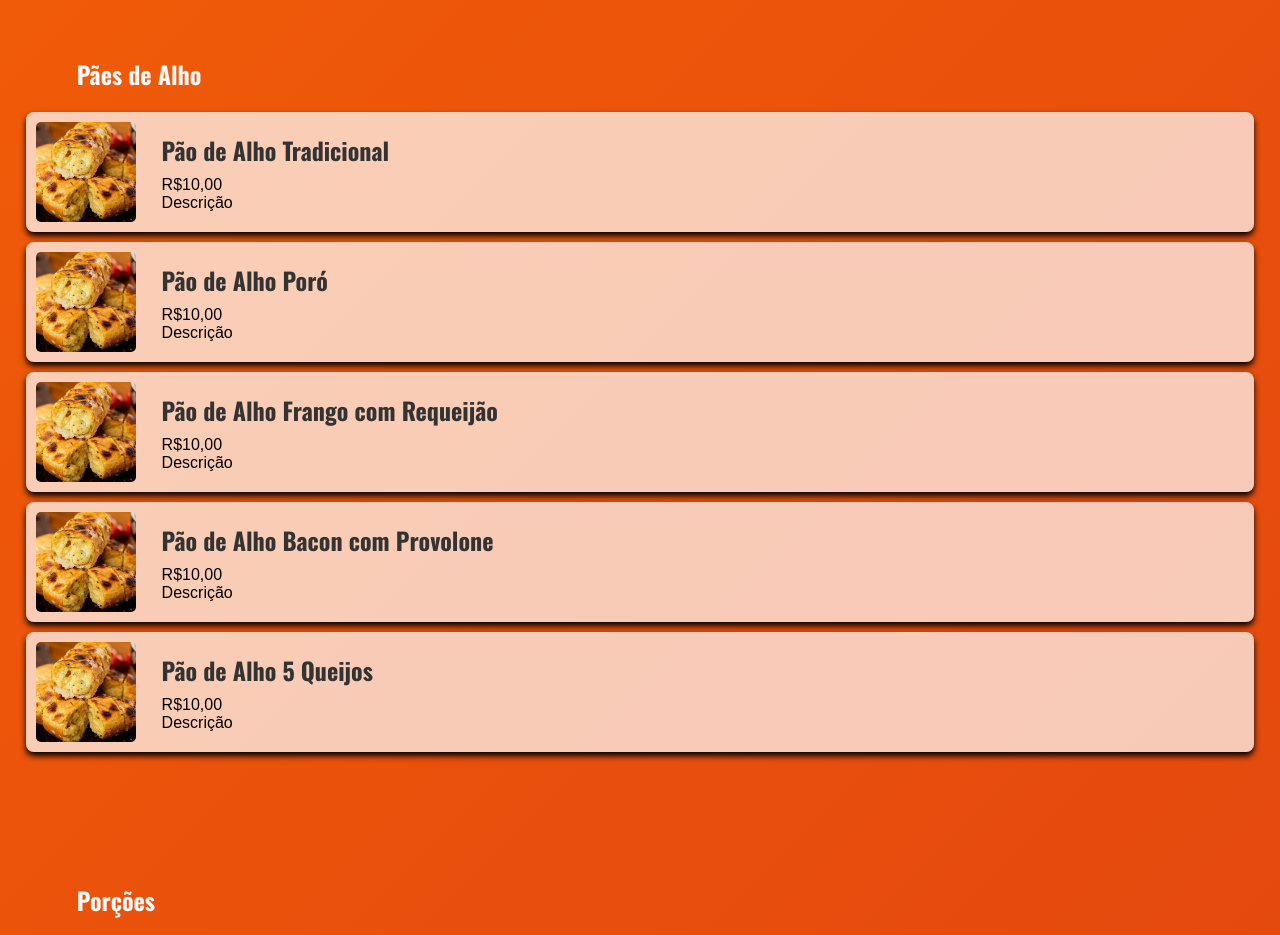
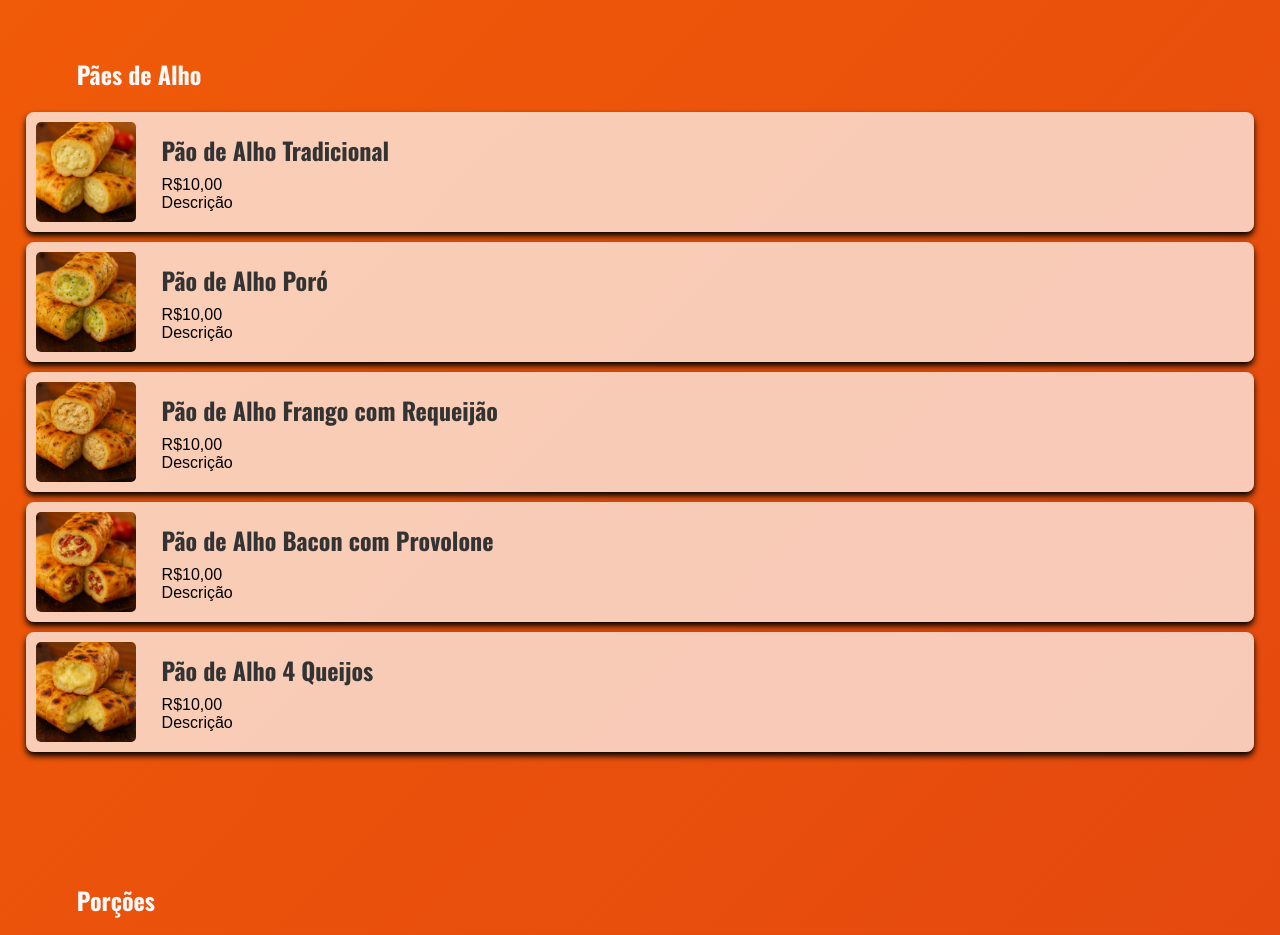
Before and after one commit to saravitoriaoliveirao/dayoff2, a plain HTML site: page cardapio.html in a window 1280 px wide. Shown: the part 3100-4035 px from the top of the page. Drawn offline with nearby package versions, Linux system fonts and the light colour scheme.

Commit message:
pao de alho

```diff
--- a/cardapio.html
+++ b/cardapio.html
@@ -222,7 +222,7 @@
     </div>
     <h2>Pães de Alho</h2>
     <div class="card">
-        <img src="img/paes.jpg" alt="Card Image">
+        <img src="img/paoT.jpg" alt="Card Image">
         <div class="card-content">
             <h2 class="card-title">Pão de Alho Tradicional</h2>
             <p class="card-description">R$10,00<br>Descrição</p>
@@ -230,7 +230,7 @@
     </div>
 
     <div class="card">
-        <img src="img/paes.jpg" alt="Card Image">
+        <img src="img/paoP.jpg" alt="Card Image">
         <div class="card-content">
             <h2 class="card-title">Pão de Alho Poró</h2>
             <p class="card-description">R$10,00<br>Descrição</p>
@@ -238,7 +238,7 @@
     </div>
 
     <div class="card">
-        <img src="img/paes.jpg" alt="Card Image">
+        <img src="img/paoF.jpg" alt="Card Image">
         <div class="card-content">
             <h2 class="card-title">Pão de Alho Frango com Requeijão</h2>
             <p class="card-description">R$10,00<br>Descrição</p>
@@ -246,7 +246,7 @@
     </div>
 
     <div class="card">
-        <img src="img/paes.jpg" alt="Card Image">
+        <img src="img/paoB.jpg" alt="Card Image">
         <div class="card-content">
             <h2 class="card-title">Pão de Alho Bacon com Provolone</h2>
             <p class="card-description">R$10,00<br>Descrição</p>
@@ -254,9 +254,9 @@
     </div>
 
     <div class="card">
-        <img src="img/paes.jpg" alt="Card Image">
+        <img src="img/paoQ.jpg" alt="Card Image">
         <div class="card-content">
-            <h2 class="card-title">Pão de Alho 5 Queijos</h2>
+            <h2 class="card-title">Pão de Alho 4 Queijos</h2>
             <p class="card-description">R$10,00<br>Descrição</p>
         </div>
     </div>
```
Also changed, not shown: img/paoB.jpg (added), img/paoF.jpg (added), img/paoP.jpg (added), img/paoQ.jpg (added), img/paoT.jpg (added).
